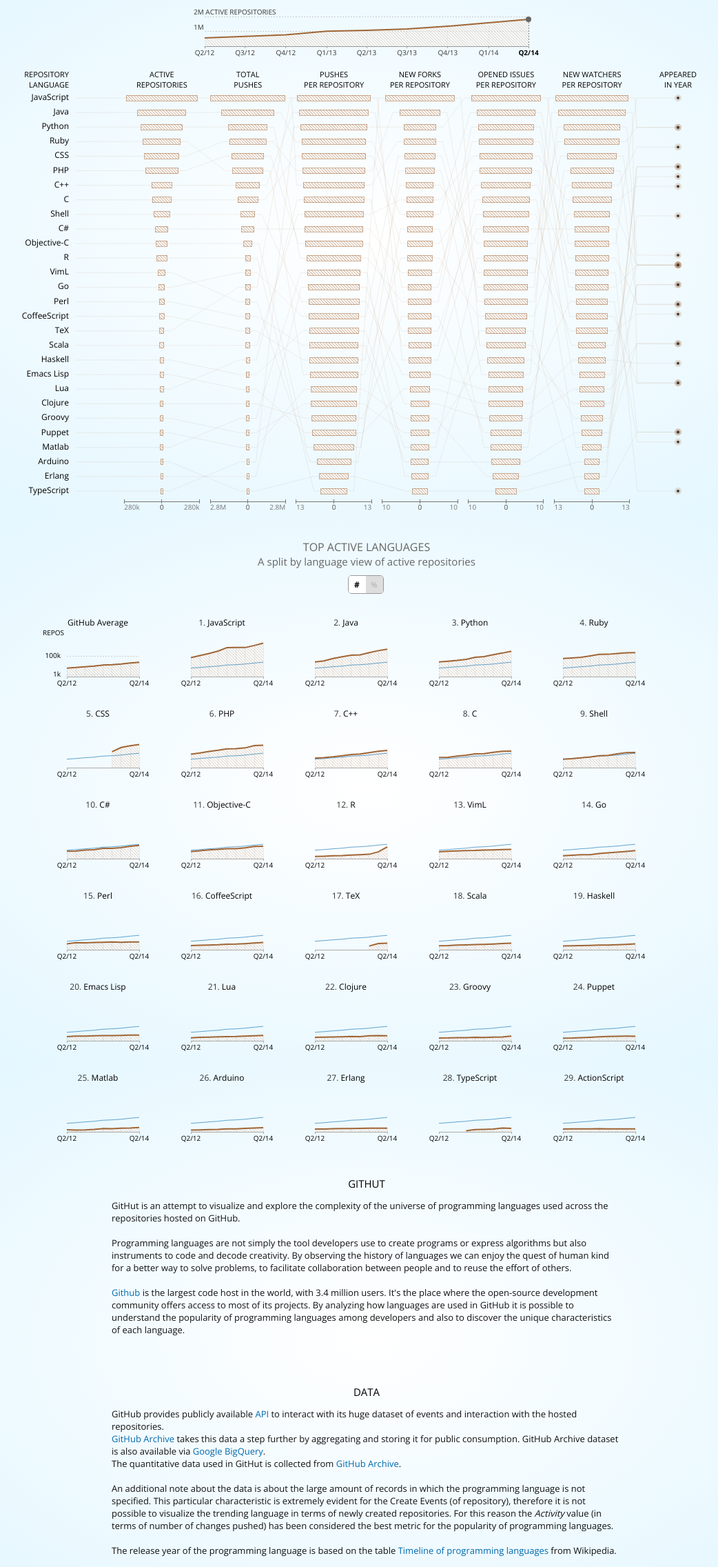
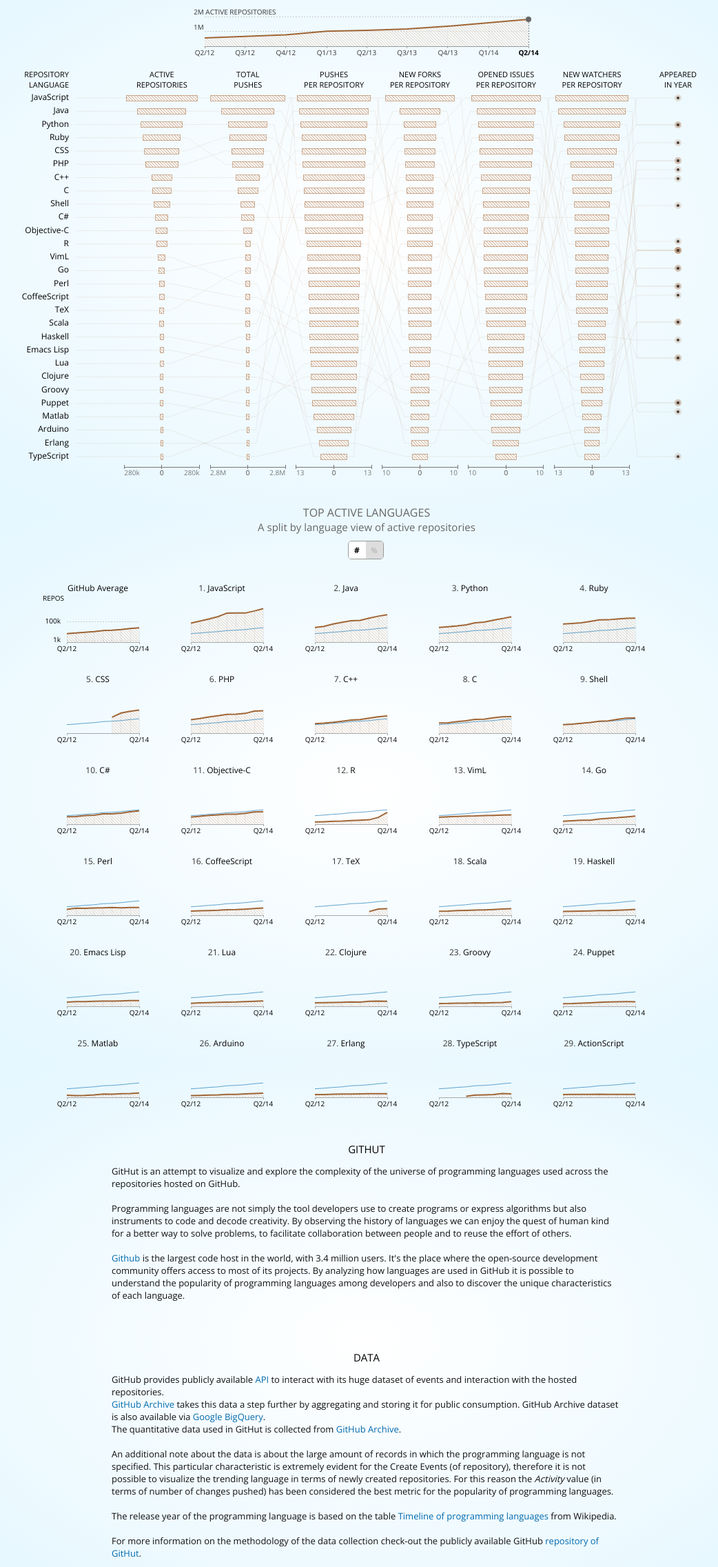
Before and after one commit to littleark/githut, a plain HTML site: page index.html in a window 1280 px wide. Shown: the part 58-2330 px from the top of the page at 69% size, without its empty margins (108-1150 px from the left). Drawn offline with nearby package versions, Linux system fonts and the light colour scheme.

Commit message:
width css

```diff
--- a/web/css/lc.css
+++ b/web/css/lc.css
@@ -1,5 +1,5 @@
 #qc {
-	width:960px;
+	width:100%;
 	min-height: 70px;
 	margin:15px auto 10px;
 	text-align: center;
--- a/web/css/pc.css
+++ b/web/css/pc.css
@@ -55,15 +55,8 @@
 	padding: 0;
 	text-transform: uppercase;
 }
-#load {
-	margin:0 auto;
-	min-width: 960px;
-	text-align: center;
-	text-transform: uppercase;
-}
 #pc {
 	margin:0 auto;
-	min-width: 960px;
 	min-height:400px;
 	position: relative;
 }
@@ -285,7 +278,8 @@
 	text-anchor:end;
 }
 #contents {
-	width:960px;
+	width:100%;
+	max-width:960px;
 	margin:0 auto;
 	overflow: hidden;
 }
--- a/web/css/sm.css
+++ b/web/css/sm.css
@@ -54,7 +54,8 @@
 	color:#006AAD;
 }
 #sm_header {
-	width:960px;
+	width:100%;
+	max-width: 960px;
 	margin:40px auto 10px;
 	text-align: center;
 }
@@ -76,7 +77,8 @@
 	padding: 0;
 }
 #sm {
-	width:960px;
+	width:100%;
+	max-width: 960px;
 	margin:0 auto;
 	position: relative;
 	overflow: hidden;
--- a/web/js/parallelcoordinates.js
+++ b/web/js/parallelcoordinates.js
@@ -41,8 +41,8 @@
 
 	var nested_data=nestData(data);
 
-	var WIDTH=Math.max(Math.round(window.innerWidth*0.8),960);
-		HEIGHT=Math.max(Math.round(window.innerHeight-150),420);
+	var WIDTH=Math.round(window.innerWidth*(window.innerWidth<=960?1:0.8));
+		HEIGHT=Math.min(Math.max(Math.round(window.innerHeight-150),420),600);
 
 	var margins={
 		left:20,
@@ -292,6 +292,7 @@
 				.attr("class","title")
 				.attr("x",0)
 				.attr("y",0)
+
 		title
 				.filter(function(d){
 					return d==options.title_column
```
